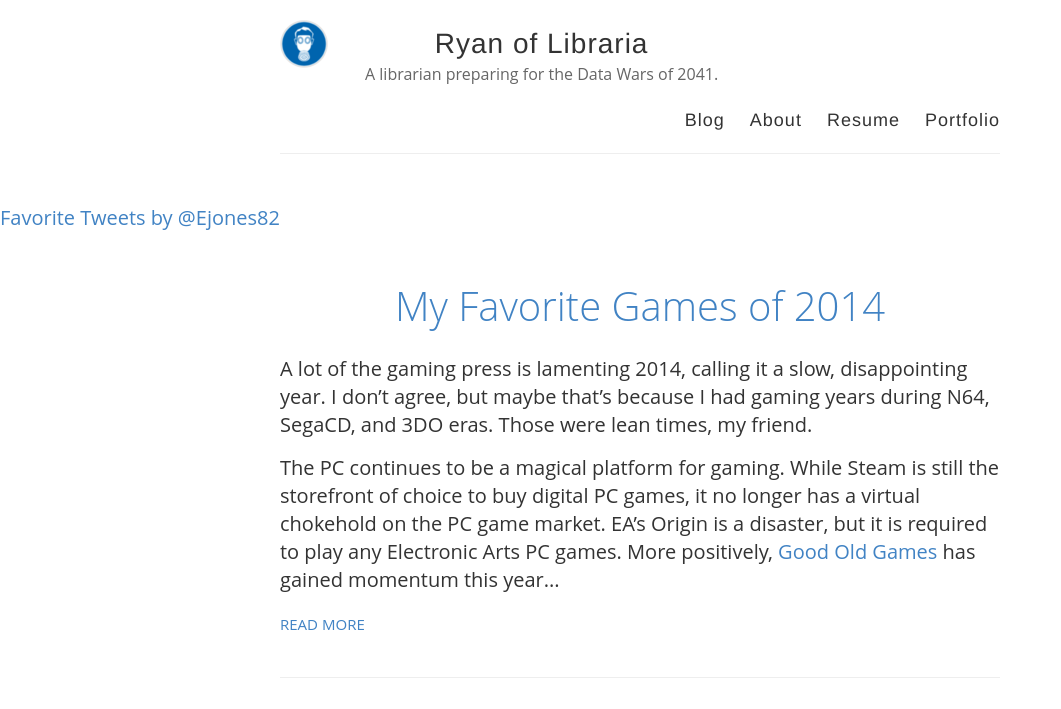
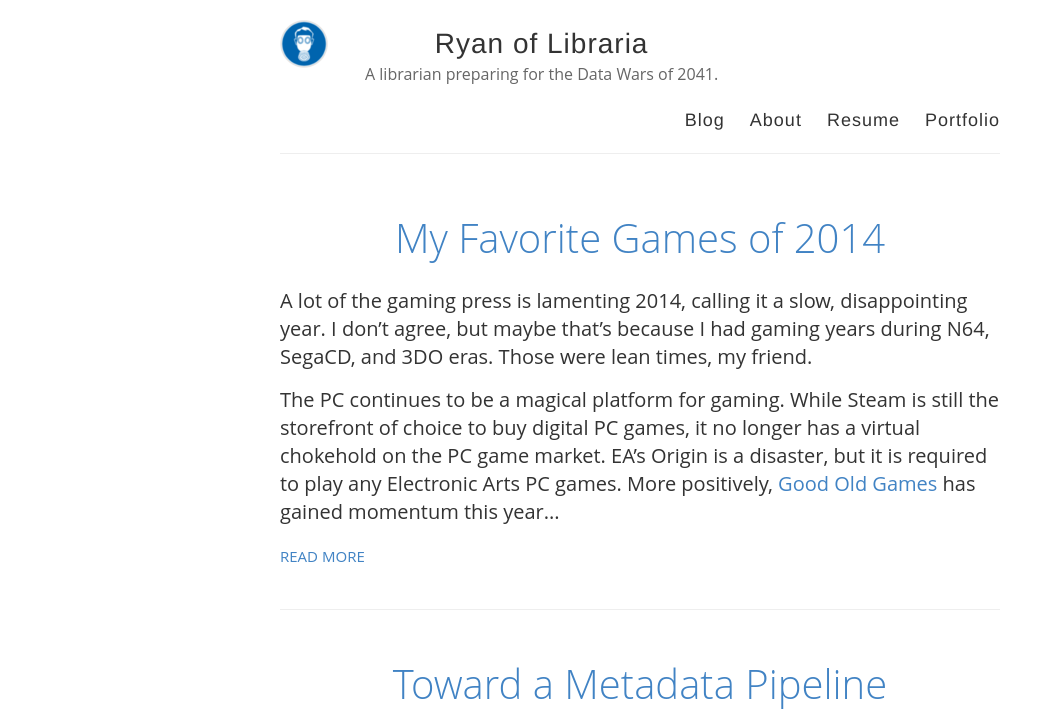
Before and after one commit to remerjohnson/remerjohnson.github.io, a Jekyll site: the page built from index.html, in a window 1280 px wide and 900 px high, cut to the strip 0-709 px from the top of the window. Shown: the whole strip, without its empty margins (0-1061 px from the left). Built offline with Jekyll 4.4.1, drawn with Linux system fonts in a browser that asks for light colours; nearby versions of some CDN libraries; comment, search, counter and statistics services are not loaded.

Commit message:
Update default.html

```diff
--- a/_layouts/default.html
+++ b/_layouts/default.html
@@ -43,8 +43,6 @@
         </header>
       </div>
     </div>
-    <a class="twitter-timeline" data-dnt="true" href="https://twitter.com/Ejones82/favorites" data-widget-id="554112569070198784">Favorite Tweets by @Ejones82</a>
-    <script>!function(d,s,id){var js,fjs=d.getElementsByTagName(s)[0],p=/^http:/.test(d.location)?'http':'https';if(!d.getElementById(id)){js=d.createElement(s);js.id=id;js.src=p+"://platform.twitter.com/widgets.js";fjs.parentNode.insertBefore(js,fjs);}}(document,"script","twitter-wjs");</script>
 
     <div id="main" role="main" class="container">
       {{ content }}
```
